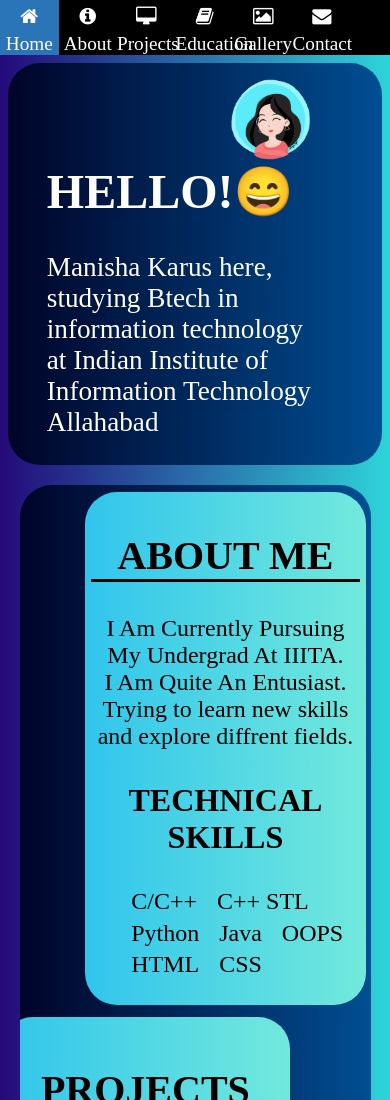
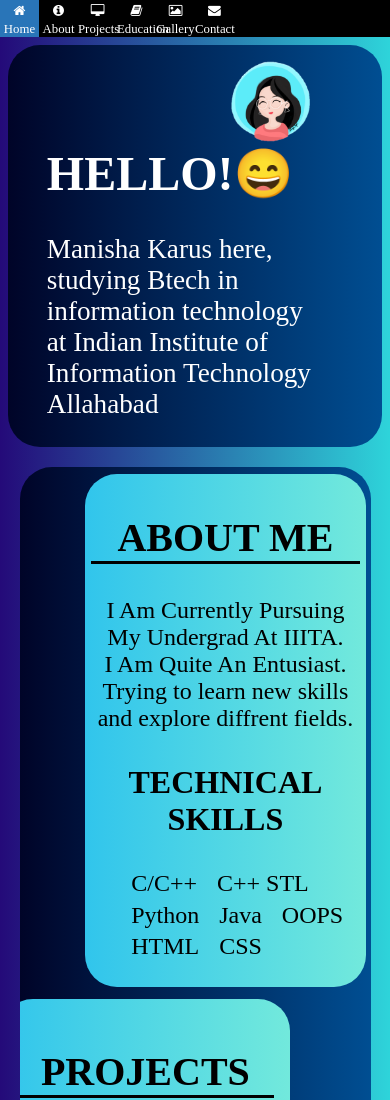
Before and after one commit to Manisha-404/sanjay395.github.io, a plain HTML site: page index.html in a window 390 px wide. Shown: the top 1100 px of the page. Drawn offline with nearby package versions, Linux system fonts and the light colour scheme.

Commit message:
Update istyle.css

```diff
--- a/istyle.css
+++ b/istyle.css
@@ -304,6 +304,14 @@ img.six:hover{
 }
 
  @media only screen and (max-width: 600px) {
+    .navbar a {
+    float: left;
+    color:white;
+    text-decoration: none;
+    font-size: 80%;
+    width: 10%; /* Four links of equal widths */
+    text-align: center;
+  }
   #edu ul{
     list-style-type: none;
     margin: 5%;
```
